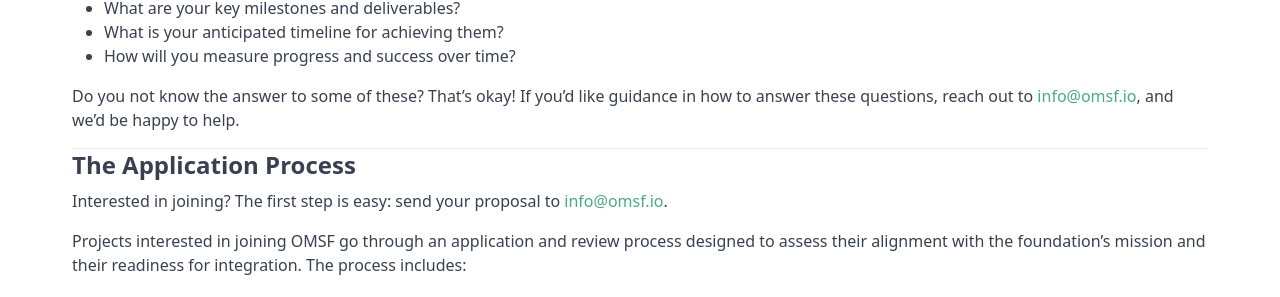
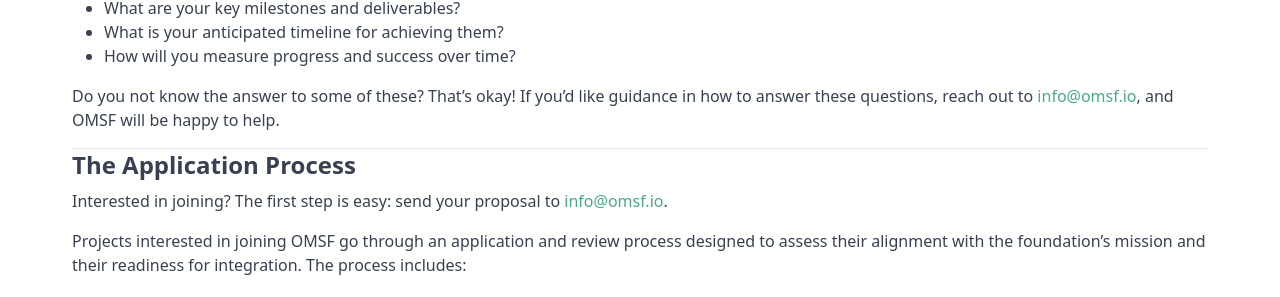
Before and after one commit to corsa-center/corsa-center.github.io, a Jekyll site: the page built from docs/foundations/omsf.md, in a window 1280 px wide and 900 px high, scrolled down 1921 px. Shown: the part 175-472 px from the top of the window. Built offline with Jekyll 4.4.1, drawn with Linux system fonts in a browser that asks for light colours; nearby versions of some CDN libraries.

Commit message:
Update docs/foundations/omsf.md

```diff
--- a/docs/foundations/omsf.md
+++ b/docs/foundations/omsf.md
@@ -83,7 +83,7 @@
 * What is your anticipated timeline for achieving them?
 * How will you measure progress and success over time?
 
-Do you not know the answer to some of these? That’s okay\! If you’d like guidance in how to answer these questions, reach out to [info@omsf.io](mailto:info@omsf.io), and we’d be happy to help.
+Do you not know the answer to some of these? That’s okay\! If you’d like guidance in how to answer these questions, reach out to [info@omsf.io](mailto:info@omsf.io), and OMSF will be happy to help.
 
 ---
 
```
